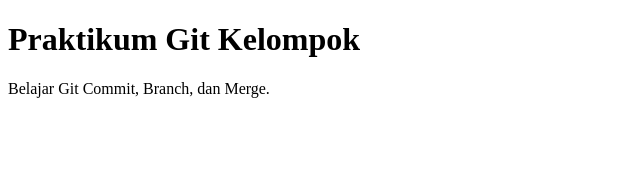
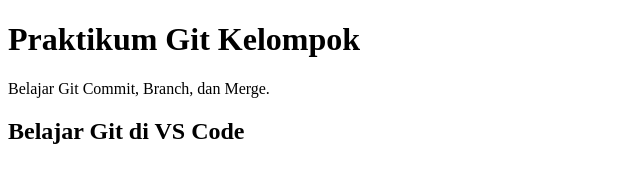
Before and after one commit to mmat52170-png/kelompok-PMweb-2-Dimas-Mahdi-Fajrul, a plain HTML site: page index.html in a window 1280 px wide. Shown: the whole page, without its empty margins (0-640 px from the left). Drawn offline with Linux system fonts and the light colour scheme.

Commit message:
commit pertama

```diff
--- a/index.html
+++ b/index.html
@@ -8,3 +8,4 @@
     <p>Belajar Git Commit, Branch, dan Merge.</p>
 </body>
 </html>
+<h2>Belajar Git di VS Code<h2>
```
